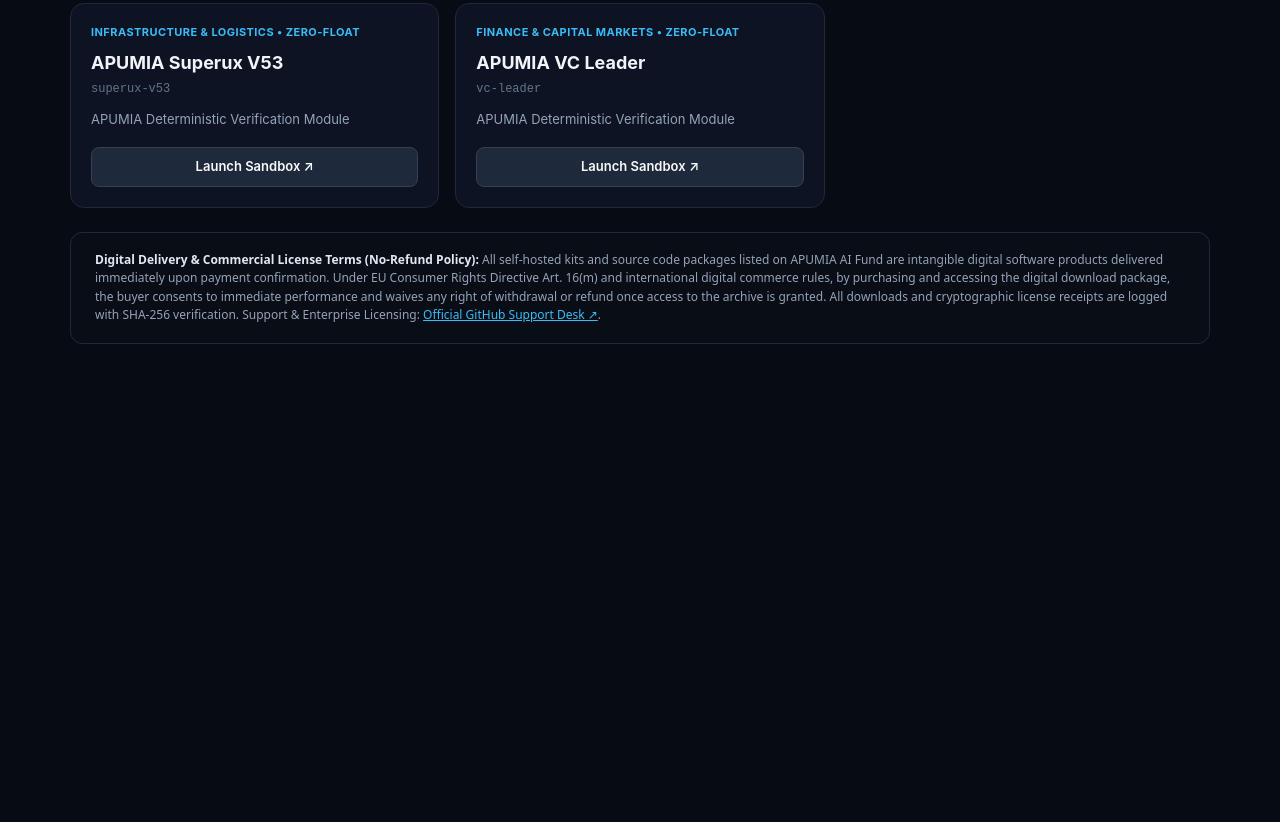
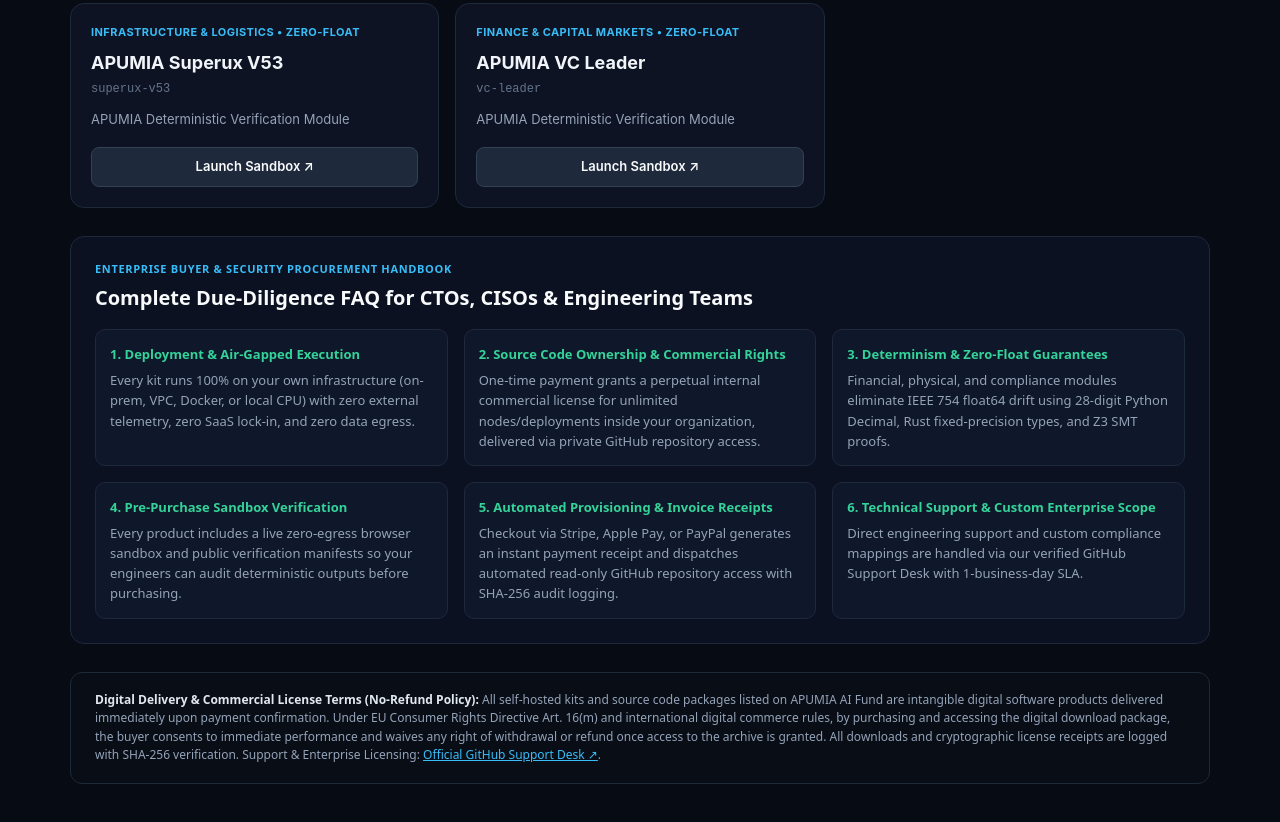
Before and after one commit to apumiaaifund/apumiaaifund.github.io, a plain HTML site: page index.html in a window 1280 px wide. Shown: the part 4515-5337 px from the top of the page. Before the commit the page ends 4931 px from the top, so only its background shows below. Drawn offline with Linux system fonts and the light colour scheme.

Commit message:
docs: add comprehensive Enterprise Buyer & Procurement FAQ handbook

```diff
--- a/index.html
+++ b/index.html
@@ -61,6 +61,37 @@ function render() {
   document.getElementById('grid').innerHTML = h;
   document.getElementById('cnt').textContent = shown + ' / ' + DATA.length + ' Verified Global Nodes';
 }</script>
+
+<section id="enterprise-buyer-guide" style="max-width:1180px;margin:28px auto;padding:24px;background:#0b1120;border:1px solid #1e293b;border-radius:14px;font-family:system-ui,sans-serif;color:#e2e8f0;">
+  <div style="font-size:11px;font-weight:700;color:#38bdf8;text-transform:uppercase;letter-spacing:0.06em;margin-bottom:6px;">Enterprise Buyer &amp; Security Procurement Handbook</div>
+  <h2 style="margin:0 0 16px;font-size:20px;color:#f8fafc;">Complete Due-Diligence FAQ for CTOs, CISOs &amp; Engineering Teams</h2>
+  <div style="display:grid;grid-template-columns:repeat(auto-fit,minmax(320px,1fr));gap:16px;font-size:13px;line-height:1.55;">
+    <div style="background:#0f172a;padding:14px;border-radius:10px;border:1px solid #1e293b;">
+      <strong style="color:#34d399;">1. Deployment &amp; Air-Gapped Execution</strong>
+      <p style="margin:6px 0 0;color:#94a3b8;">Every kit runs 100% on your own infrastructure (on-prem, VPC, Docker, or local CPU) with zero external telemetry, zero SaaS lock-in, and zero data egress.</p>
+    </div>
+    <div style="background:#0f172a;padding:14px;border-radius:10px;border:1px solid #1e293b;">
+      <strong style="color:#34d399;">2. Source Code Ownership &amp; Commercial Rights</strong>
+      <p style="margin:6px 0 0;color:#94a3b8;">One-time payment grants a perpetual internal commercial license for unlimited nodes/deployments inside your organization, delivered via private GitHub repository access.</p>
+    </div>
+    <div style="background:#0f172a;padding:14px;border-radius:10px;border:1px solid #1e293b;">
+      <strong style="color:#34d399;">3. Determinism &amp; Zero-Float Guarantees</strong>
+      <p style="margin:6px 0 0;color:#94a3b8;">Financial, physical, and compliance modules eliminate IEEE 754 float64 drift using 28-digit Python Decimal, Rust fixed-precision types, and Z3 SMT proofs.</p>
+    </div>
+    <div style="background:#0f172a;padding:14px;border-radius:10px;border:1px solid #1e293b;">
+      <strong style="color:#34d399;">4. Pre-Purchase Sandbox Verification</strong>
+      <p style="margin:6px 0 0;color:#94a3b8;">Every product includes a live zero-egress browser sandbox and public verification manifests so your engineers can audit deterministic outputs before purchasing.</p>
+    </div>
+    <div style="background:#0f172a;padding:14px;border-radius:10px;border:1px solid #1e293b;">
+      <strong style="color:#34d399;">5. Automated Provisioning &amp; Invoice Receipts</strong>
+      <p style="margin:6px 0 0;color:#94a3b8;">Checkout via Stripe, Apple Pay, or PayPal generates an instant payment receipt and dispatches automated read-only GitHub repository access with SHA-256 audit logging.</p>
+    </div>
+    <div style="background:#0f172a;padding:14px;border-radius:10px;border:1px solid #1e293b;">
+      <strong style="color:#34d399;">6. Technical Support &amp; Custom Enterprise Scope</strong>
+      <p style="margin:6px 0 0;color:#94a3b8;">Direct engineering support and custom compliance mappings are handled via our verified GitHub Support Desk with 1-business-day SLA.</p>
+    </div>
+  </div>
+</section>
 <footer id="legal-terms" style="max-width:1180px;margin:24px auto 40px;padding:18px 24px;background:#090d16;border:1px solid #1e293b;border-radius:12px;font-family:system-ui,sans-serif;font-size:12px;line-height:1.55;color:#94a3b8;">
   <strong style="color:#e2e8f0;">Digital Delivery &amp; Commercial License Terms (No-Refund Policy):</strong>
   All self-hosted kits and source code packages listed on APUMIA AI Fund are intangible digital software products delivered immediately upon payment confirmation. Under EU Consumer Rights Directive Art. 16(m) and international digital commerce rules, by purchasing and accessing the digital download package, the buyer consents to immediate performance and waives any right of withdrawal or refund once access to the archive is granted. All downloads and cryptographic license receipts are logged with SHA-256 verification. Support &amp; Enterprise Licensing: <a href="https://github.com" target="_blank" rel="noopener" style="color:#38bdf8;">Official GitHub Support Desk &nearr;</a>.
```
